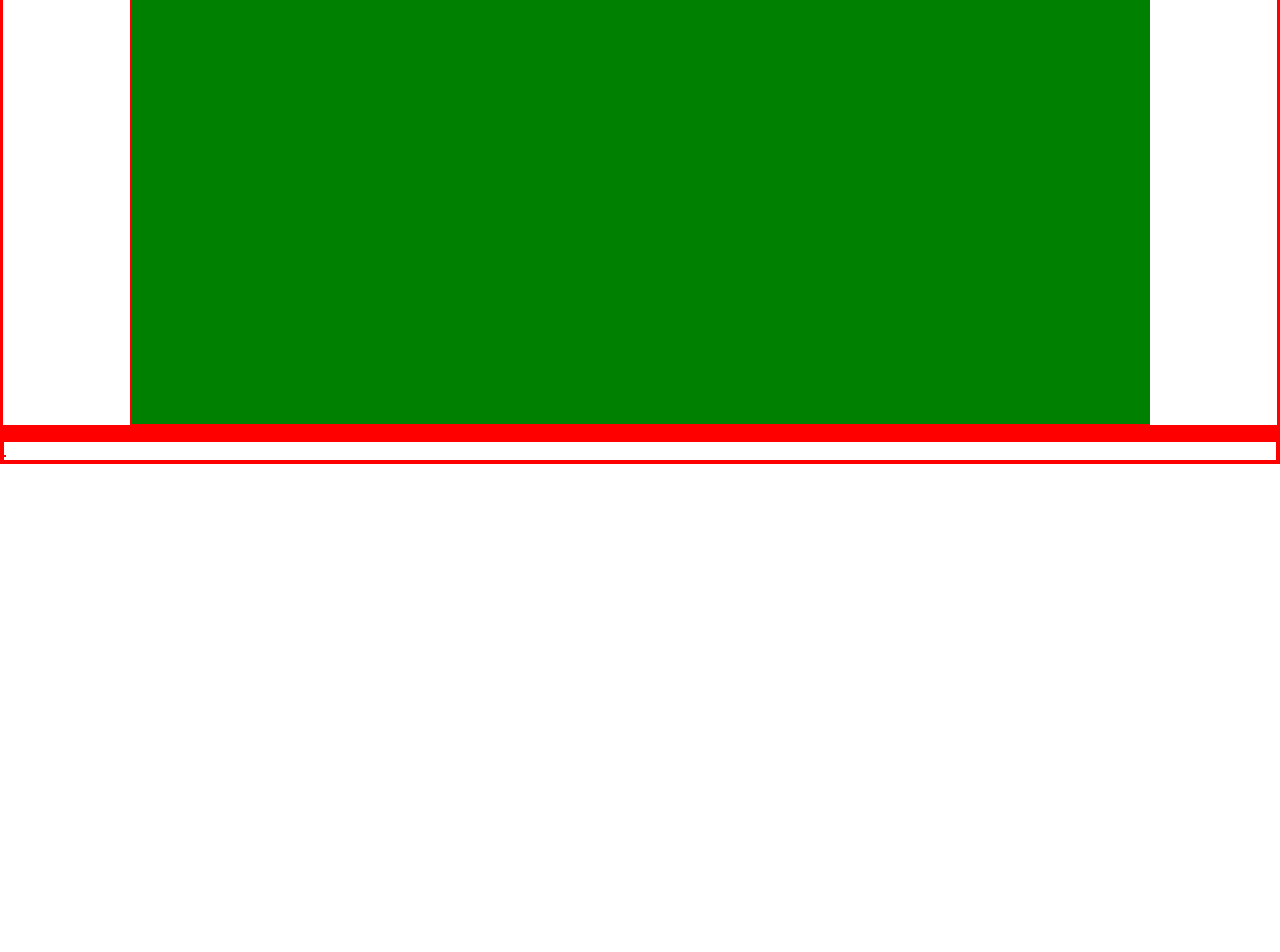
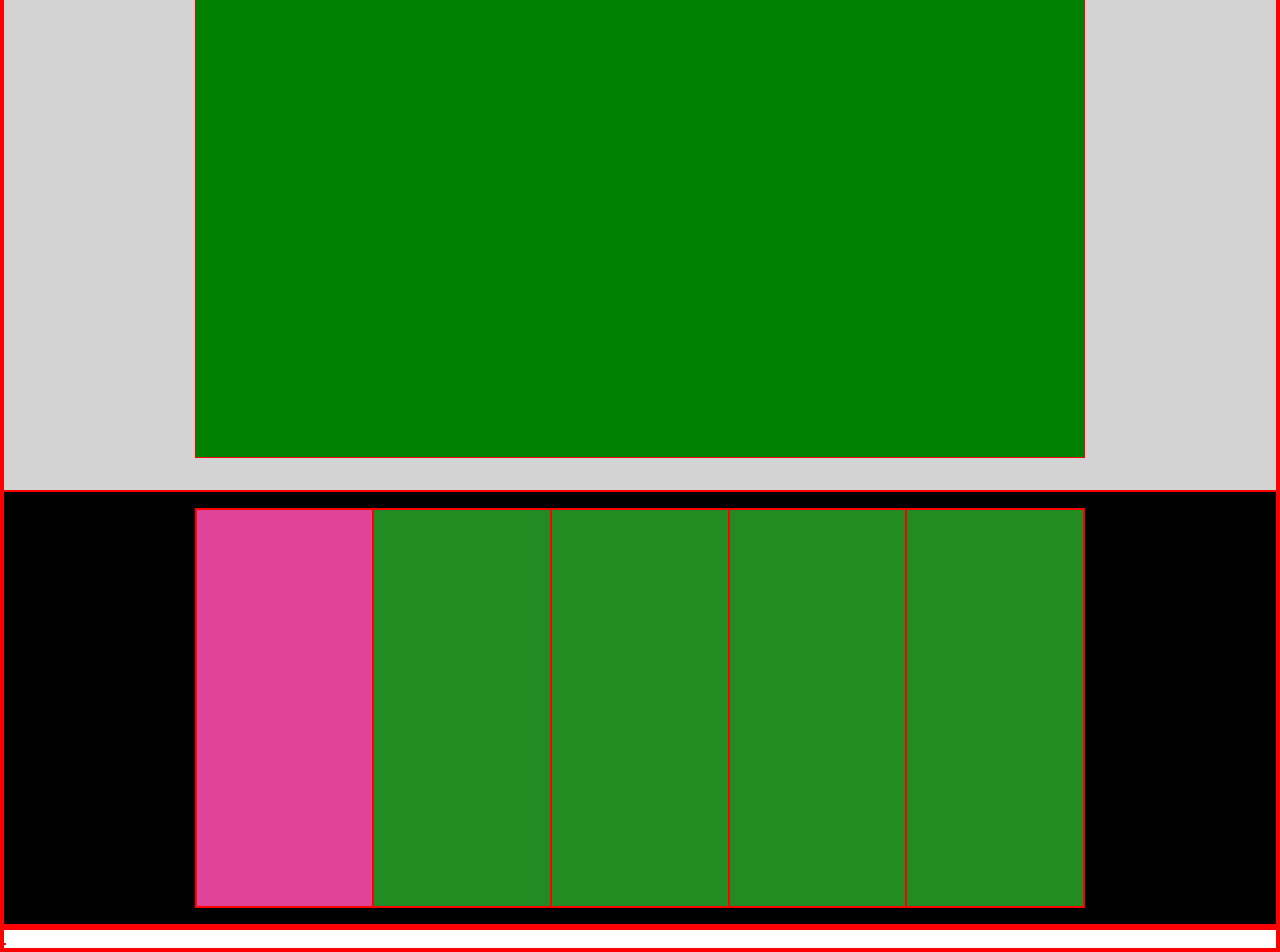
Before and after one commit to UmbertoSerino/htmlcss-struttura-discord, a plain HTML site: page index.html in a window 1280 px wide. Shown: the part 1646-2598 px from the top of the page. Before the commit the page ends 2110 px from the top, so only its background shows below. Drawn offline with Linux system fonts and the light colour scheme.

Commit message:
complete-main-section

```diff
--- a/index.html
+++ b/index.html
@@ -31,7 +31,7 @@
             </div>
         </header>
 
-        <!-- Section main -->
+        <!-- Section MAIN -->
     <main>
         <!-- Section main 1 -->
         <div class="box-container">
@@ -39,7 +39,7 @@
             <section class="box-2"></section>
         </div>
         <!-- Section main 2 -->
-        <section class="principal-box">
+        <section class="background-color-lightgray">
             <div class="box-container">
                 <section class="box-2"></section>
                 <section class="box-1"></section>
@@ -51,16 +51,18 @@
             <section class="box-2"></section>
         </div>
         <!-- Section main 4 -->
-        <div class="large-container">
-            <section></section>
-        </div>
+            <div class="background-color-lightgray">
+                <section class="box-large-container"></section>
+            </div>
         <!-- Section main 5 -->
-        <section>
-            <section></section>
-            <section></section>
-            <section></section>
-            <section></section>
-            <section></section>
+        <section class="box-container-2">
+            <div class="column-fifth flex">
+                <section class="first-child"></section>
+                <section></section>
+                <section></section>
+                <section></section>
+                <section></section>
+            </div>
         </section>
     </main>
         <!-- Footer -->
--- a/style.css/style.css
+++ b/style.css/style.css
@@ -10,11 +10,15 @@ header{
     background-color: aqua;
 }
 
+.flex{
+    display: flex;
+}
+
 /* Section container header up */
 
 
 div.box-container.flex{
-    width: 80%;
+    width: 70%;
     margin: 0 auto;
     background-color: yellow;
     display: flex;
@@ -42,14 +46,15 @@ div.section-header-bottom{
 
 div.section-header-bottom > section{
     height: 300px;
-    width: 60%;
+    width: 50%;
     background-color: rgb(216, 39, 113);
     margin: 2rem;
 }
 
+/* Section MAIN */
 
 main div.box-container{
-    width: 80%;
+    width: 70%;
     display: flex;
     height: 300px;
     margin: 1.5rem auto;
@@ -67,13 +72,34 @@ main div.box-container section.box-2{
     background-color: rgb(236, 185, 217);
 }
 
-section.principal-box{
+/* SECTION MAIN 4 */
+
+.background-color-lightgray{
     background-color: lightgray;
 }
 
-.large-container{
+.box-large-container{
     height: calc(298px * 2);
-    width: 80%;
-    margin: 0 auto;
+    width: 70%;
+    margin: 2rem auto;
     background-color: green;
 }
+
+section.box-container-2{
+    background-color: black;
+    display: flex;
+}
+
+div.column-fifth{
+    width: 70%;
+    margin: 1rem auto;
+    height: 400px;
+}
+div.column-fifth section{
+    width:20%;
+    background-color: forestgreen;
+}
+
+div > section.first-child{
+    background-color: rgb(224, 68, 154);
+}
```
